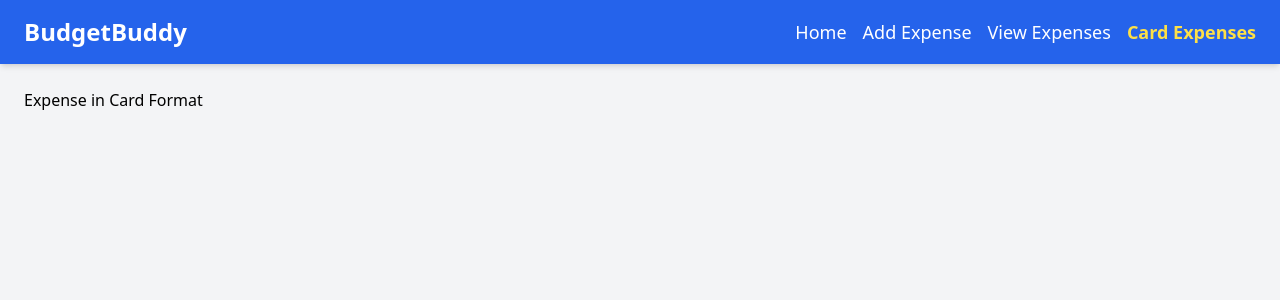
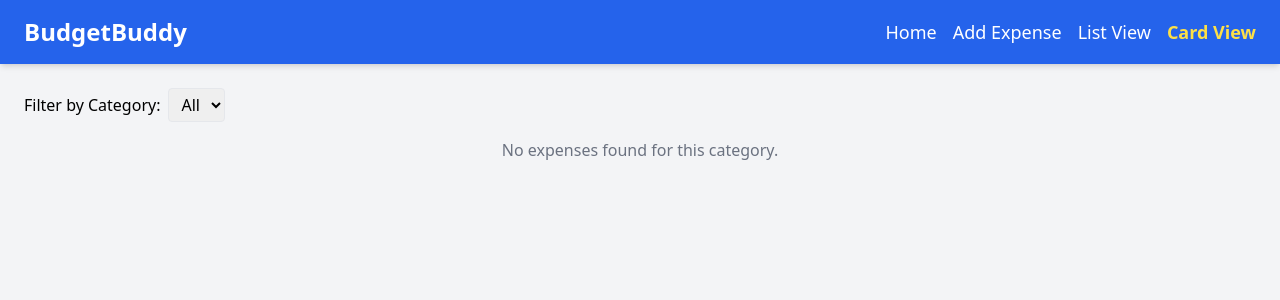
Before and after one commit to shrey-s12/BudgetBuddy, a React (Create React App) app: page /card-expenses in a window 1280 px wide. Shown: the top 300 px of the page. Built offline with nearby package versions, Linux system fonts and the light colour scheme.

Commit message:
Filter the expenses according to there categories

```diff
--- a/src/App.js
+++ b/src/App.js
@@ -4,10 +4,8 @@ import ExpenseFormPage from './pages/ExpenseFormPage';
 import ExpenseListPage from './pages/ExpenseListPage';
 import Home from "./components/Home";
 import Navbar from './components/Navbar';
-// import ExpensesContext from './context/ExpensesContext';
 
 function App() {
-  // const { setToggleView } = useContext(ExpensesContext);
 
   return (
     <div className="App min-h-screen bg-gray-100">
--- a/src/components/ExpenseCard.jsx
+++ b/src/components/ExpenseCard.jsx
@@ -1,8 +1,6 @@
-import React, { useContext } from 'react';
-import ExpensesContext from '../context/ExpensesContext';
+import React from 'react';
 
-const ExpenseCard = ({ onDeleteExpense, onEditExpense }) => {
-    const { expenses } = useContext(ExpensesContext);
+const ExpenseCard = ({ expenses, onDeleteExpense, onEditExpense }) => {
     return (
         <div className="grid grid-cols-1 sm:grid-cols-2 md:grid-cols-3 lg:grid-cols-4 xl:grid-cols-5 gap-6 p-4">
             {expenses.map((expense, index) => (
--- a/src/components/ExpenseList.jsx
+++ b/src/components/ExpenseList.jsx
@@ -1,8 +1,6 @@
-import React, { useContext } from 'react';
-import ExpensesContext from '../context/ExpensesContext';
+import React from 'react';
 
-const ExpenseList = ({ onDeleteExpense, onEditExpense }) => {
-  const { expenses } = useContext(ExpensesContext);
+const ExpenseList = ({ expenses, onDeleteExpense, onEditExpense }) => {
   return (
     <div className="overflow-x-auto">
       <table className="table-auto w-full border border-gray-300 text-left">
--- a/src/components/Navbar.jsx
+++ b/src/components/Navbar.jsx
@@ -40,7 +40,7 @@ const Navbar = () => {
                   : "text-white text-lg hover:text-gray-300 transition duration-300"
               }
             >
-              View Expenses
+              List View
             </NavLink>
           </li>
           <li>
@@ -52,7 +52,7 @@ const Navbar = () => {
                   : "text-white text-lg hover:text-gray-300 transition duration-300"
               }
             >
-              Card Expenses
+              Card View
             </NavLink>
           </li>
         </ul>
--- a/src/pages/ExpenseListPage.jsx
+++ b/src/pages/ExpenseListPage.jsx
@@ -1,4 +1,4 @@
-import React, { useContext } from 'react';
+import React, { useContext, useState } from 'react';
 import ExpenseList from '../components/ExpenseList';
 import { useNavigate } from 'react-router-dom';
 import ExpensesContext from '../context/ExpensesContext';
@@ -6,34 +6,71 @@ import ExpenseCard from '../components/ExpenseCard';
 
 const ExpenseListPage = ({ view }) => {
     const navigate = useNavigate();
-    const { dispatchExpenseAction, setEditIndex } = useContext(ExpensesContext);
+    const { expenses, dispatchExpenseAction, setEditIndex } = useContext(ExpensesContext);
+
+    const [selectedCategory, setSelectedCategory] = useState('');
+
     const handleDeleteExpense = (ind) => {
         dispatchExpenseAction({
             type: "DELETE",
-            payload: { ind: ind }
+            payload: { ind: ind },
         });
     };
 
     const handleEditExpense = (ind) => {
-        setEditIndex(ind)
+        setEditIndex(ind);
         navigate('/add-expenses');
     };
 
+    const categories = ['All', ...Array.from(new Set(expenses.map((expense) => expense.category)))];
+
+    const filteredExpenses =
+        selectedCategory && selectedCategory !== 'All'
+            ? expenses.filter((expense) => expense.category === selectedCategory)
+            : expenses;
+
     return (
-        <>
-            {view ? (
+        <div>
+            {/* Category Filter Dropdown */}
+            <div className="mb-4">
+                <label htmlFor="category" className="mr-2">Filter by Category:</label>
+                <select
+                    id="category"
+                    value={selectedCategory}
+                    onChange={(e) => setSelectedCategory(e.target.value)}
+                    className="border rounded px-2 py-1"
+                >
+                    {categories.map((category) => (
+                        <option key={category} value={category}>
+                            {category}
+                        </option>
+                    ))}
+                </select>
+            </div>
+
+            {/* Display No Expenses Message or the Filtered List */}
+            {filteredExpenses.length === 0 ? (
+                <p className="text-center text-gray-500">No expenses found for this category.</p>
+            ) : view ? (
                 <>
                     <h1>Expense in Table Format</h1>
-                    <ExpenseList onDeleteExpense={handleDeleteExpense} onEditExpense={handleEditExpense} />
+                    <ExpenseList
+                        expenses={filteredExpenses}
+                        onDeleteExpense={handleDeleteExpense}
+                        onEditExpense={handleEditExpense}
+                    />
                 </>
             ) : (
                 <>
                     <h1>Expense in Card Format</h1>
-                    <ExpenseCard onDeleteExpense={handleDeleteExpense} onEditExpense={handleEditExpense} />
+                    <ExpenseCard
+                        expenses={filteredExpenses}
+                        onDeleteExpense={handleDeleteExpense}
+                        onEditExpense={handleEditExpense}
+                    />
                 </>
             )}
-
-        </>
+        </div>
     );
 };
 
```
